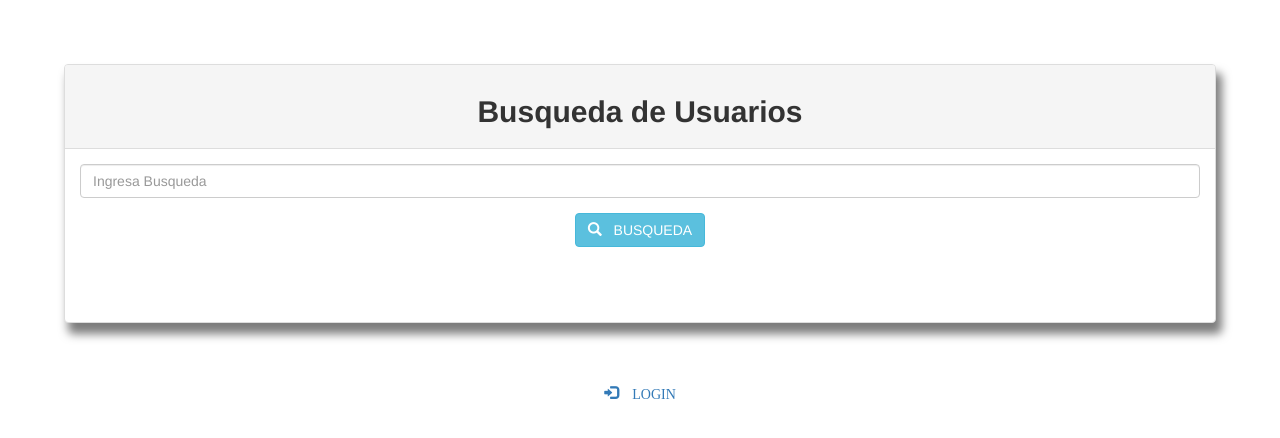
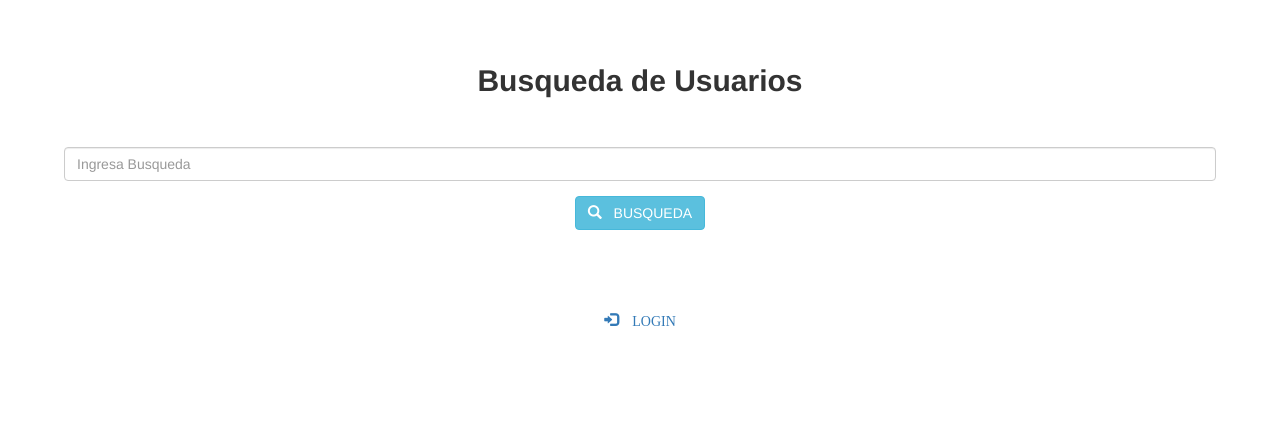
Before and after one commit to carcaceres/formphp, a PHP site: page /mostrar.php in a window 1280 px wide. Shown: the top 438 px of the page. Run offline with PHP 8.4, Linux system fonts and the light colour scheme.

Commit message:
formsinsomba

```diff
--- a/assets/css/style.css
+++ b/assets/css/style.css
@@ -16,8 +16,5 @@ box-shadow: 1px 1px 1px 1px #7D7B79;
  margin-left: 5%;
  margin-right: 5%;
  margin-top: 5%;
--webkit-box-shadow: 5px 10px 10px 1px #7D7D7D;
-box-shadow: 5px 10px 10px 1px #7D7D7D;
-padding-bottom: 20px;
 
 	  }
--- a/assets/js/mostrar.js
+++ b/assets/js/mostrar.js
@@ -53,18 +53,4 @@ $( "#usuario" ).keypress(function() {
 */
 
 
-$( "#usuario" ).keyup(function() {
-
-     $("#Loading").show();
-   console.log($(this).val().length);
-   if($(this).val().length==0){
-     document.getElementById('resultado').innerHTML="";
-
-     $("#Loading").hide();
-   }
-   else{
-  mostrar();
-}
 });
-
-});
--- a/mostrar.php
+++ b/mostrar.php
@@ -23,10 +23,12 @@
 
 
 
-<div id="contenedor" class="panel panel-default">
+<div id="contenedor" >
 <div id="Loading"><img src="./assets/images/load.gif" alt="load" ></div>
-    <div class="panel-heading"><center><h2><strong>Busqueda de Usuarios</strong></h2></center></div>
-<div class="panel-body">
+    <div ><center><h2><strong>Busqueda de Usuarios</strong></h2></center></div>
+    <br/>
+    <br/>
+
 <div class="form-group">
 
 <input type="text" class="form-control" id="usuario" placeholder="Ingresa Busqueda">
@@ -39,7 +41,6 @@
 <br/>
 <div id="resultado"></div>
 </div>
-</div>
 <br/>
 <br/>
 <center><a href="index.html"><span class="glyphicon glyphicon-log-in">&nbspLOGIN</a></center>
```
Also changed, not shown: index.html (+3 -4 lines).
